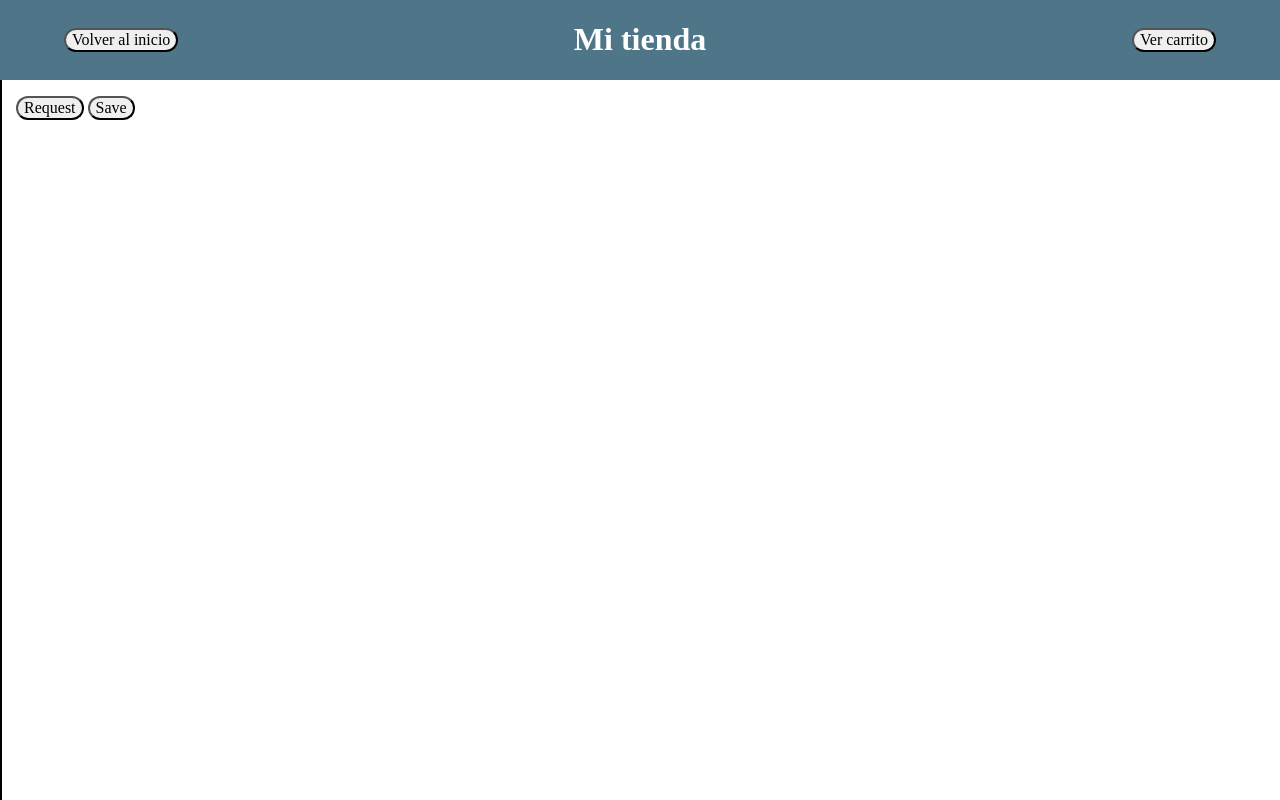
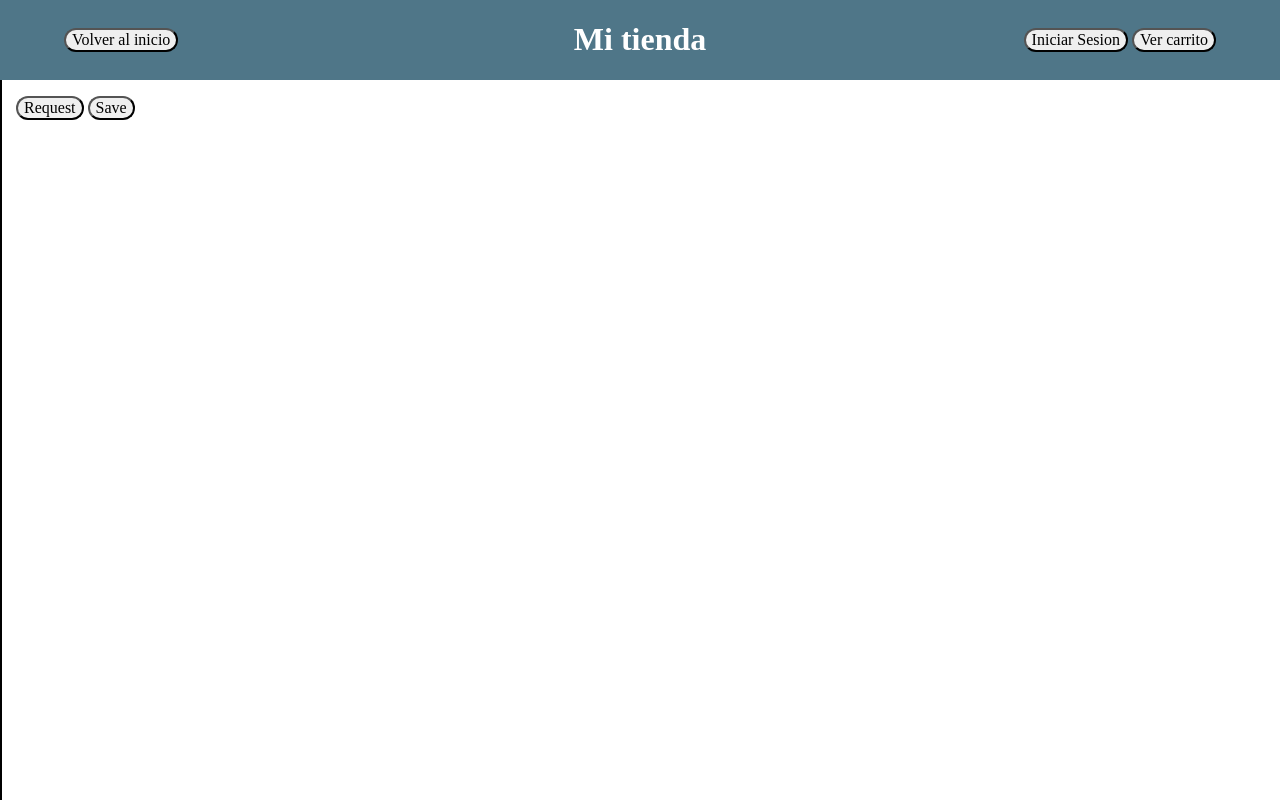
Before and after one commit to ardigc/API, a website: page index.html in a window 1280 px wide. Drawn offline with nearby package versions, Linux system fonts and the light colour scheme; no server answers.

Commit message:
boton iniciar sesion

```diff
--- a/index.html
+++ b/index.html
@@ -19,6 +19,7 @@
       <h1>Mi tienda</h1>
       <div class="cart-button">
         <div>
+          <button class="sesion-button">Iniciar Sesion</button>
           <button class="button-position">Ver carrito</button>
         </div>
       </div>
```
